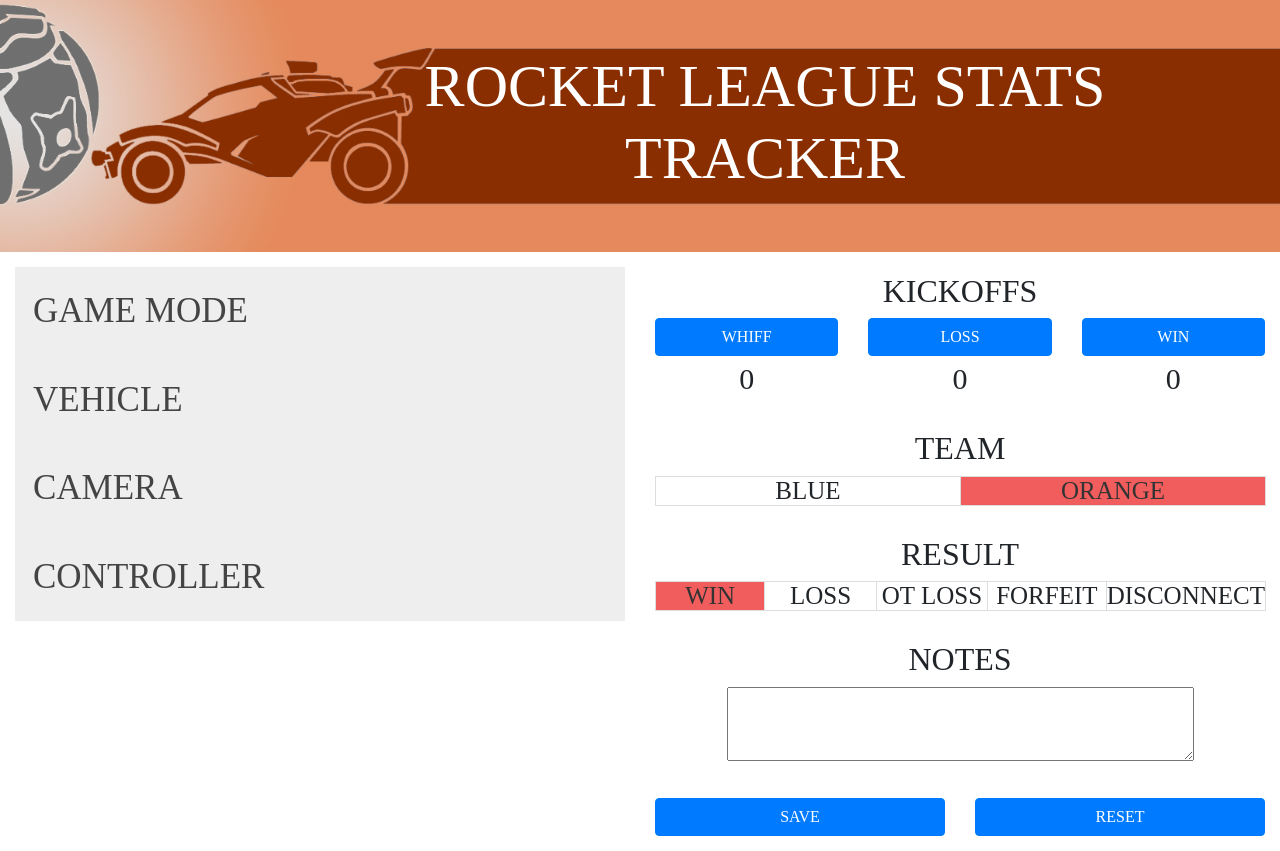
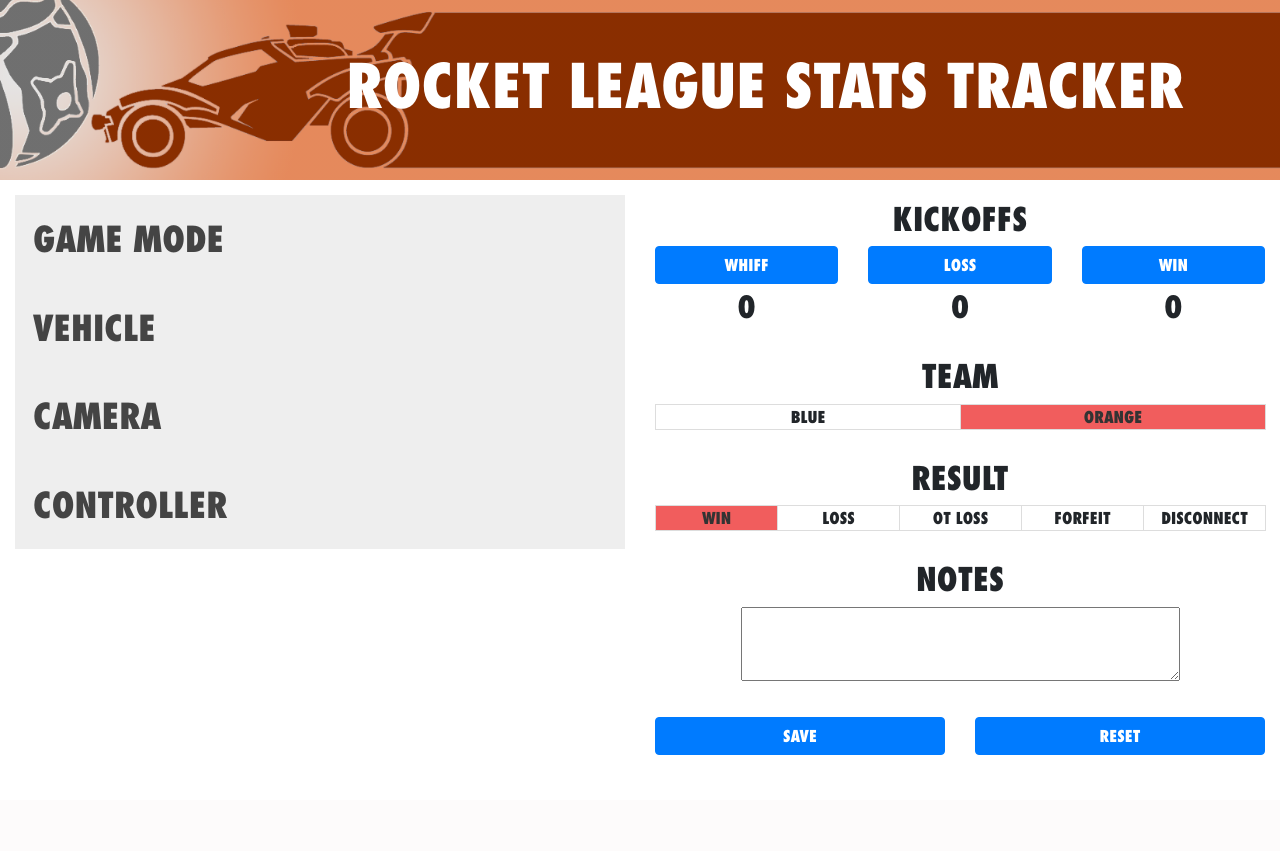
Before and after one commit to waterBottleHolster/rl_stats_webapp_v2, a Flask app: page / in a window 1280 px wide. After the commit the page ends 755 px from the top, so only its background shows below. Run offline with Flask 2, Linux system fonts and the light colour scheme; some libraries are stand-ins or nearby versions.

Commit message:
modified links in styles.css file

```diff
--- a/static/styles.css
+++ b/static/styles.css
@@ -2,16 +2,22 @@
     margin: 0px;
     padding: 0px;
     box-sizing: border-box;
-    font-family: Futura-CondensedExtraBold;
+    font-family: rl_font;
 }
 
 body {
     background: rgb(255, 255, 255)
 }
+
+@font-face {
+    font-family: rl_font;
+    src: url("fonts/Futura_Condensed_Extra_Bold.otf");
+}
+
 header {
     /*background: rgba(252, 84,12,1);*/
     padding: 50px;
-    background-image: linear-gradient(rgba(0, 0, 0, 0.1), rgba(0, 0, 0, 0.1)), url("../statics/images/orange_octane_banner.png");
+    background-image: linear-gradient(rgba(0, 0, 0, 0.1), rgba(0, 0, 0, 0.1)), url("images/orange_octane_banner.png");
     /* Position and center the image to scale nicely on all screens */
     background-position: center;
     background-repeat: no-repeat;
@@ -123,8 +129,7 @@ select {
     /*padding: 0.4em 0em;*/
     border: 1px solid #ddd;
 
-    font: 25px sans-serif;
-    font-family: Futura-CondensedExtraBold;
+    font: 25px;
     text-align: center;
 
     cursor: pointer;
```
